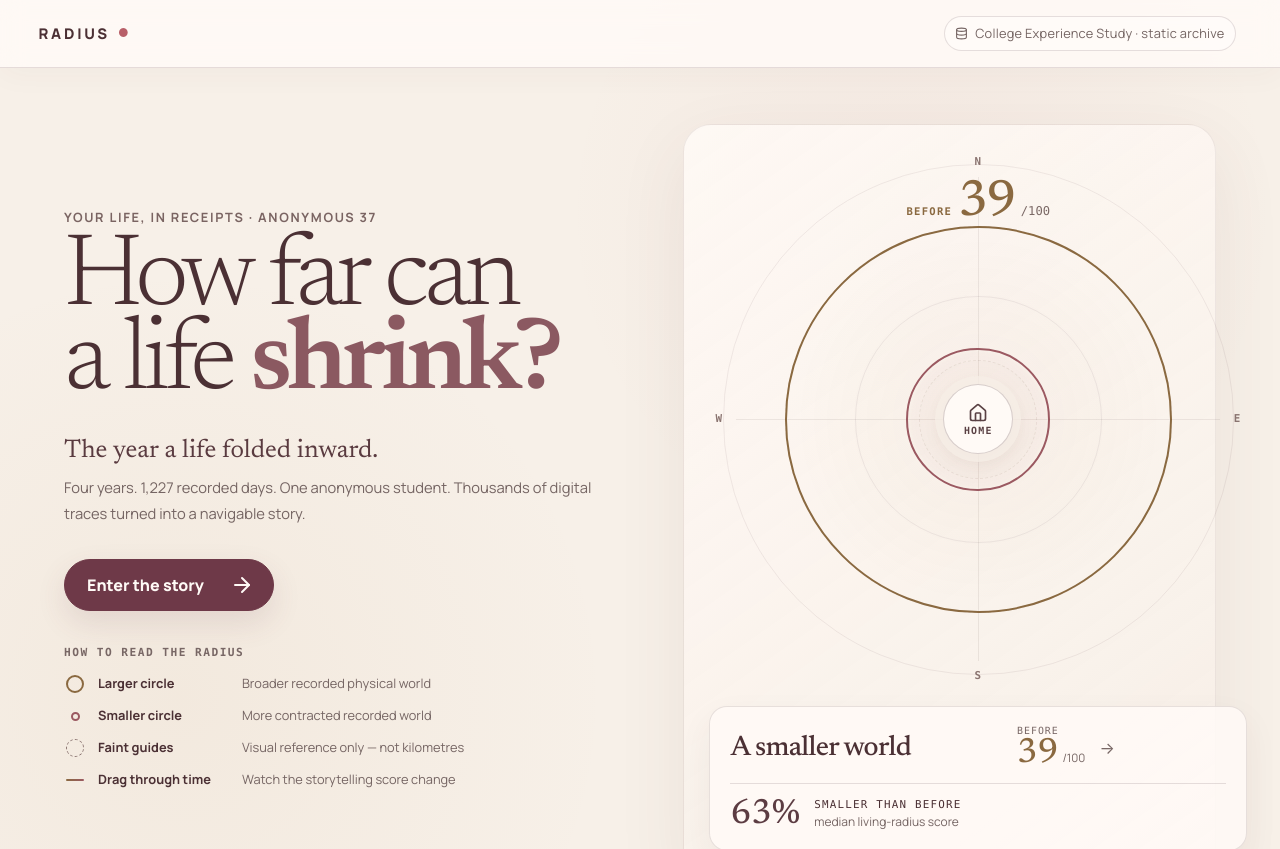
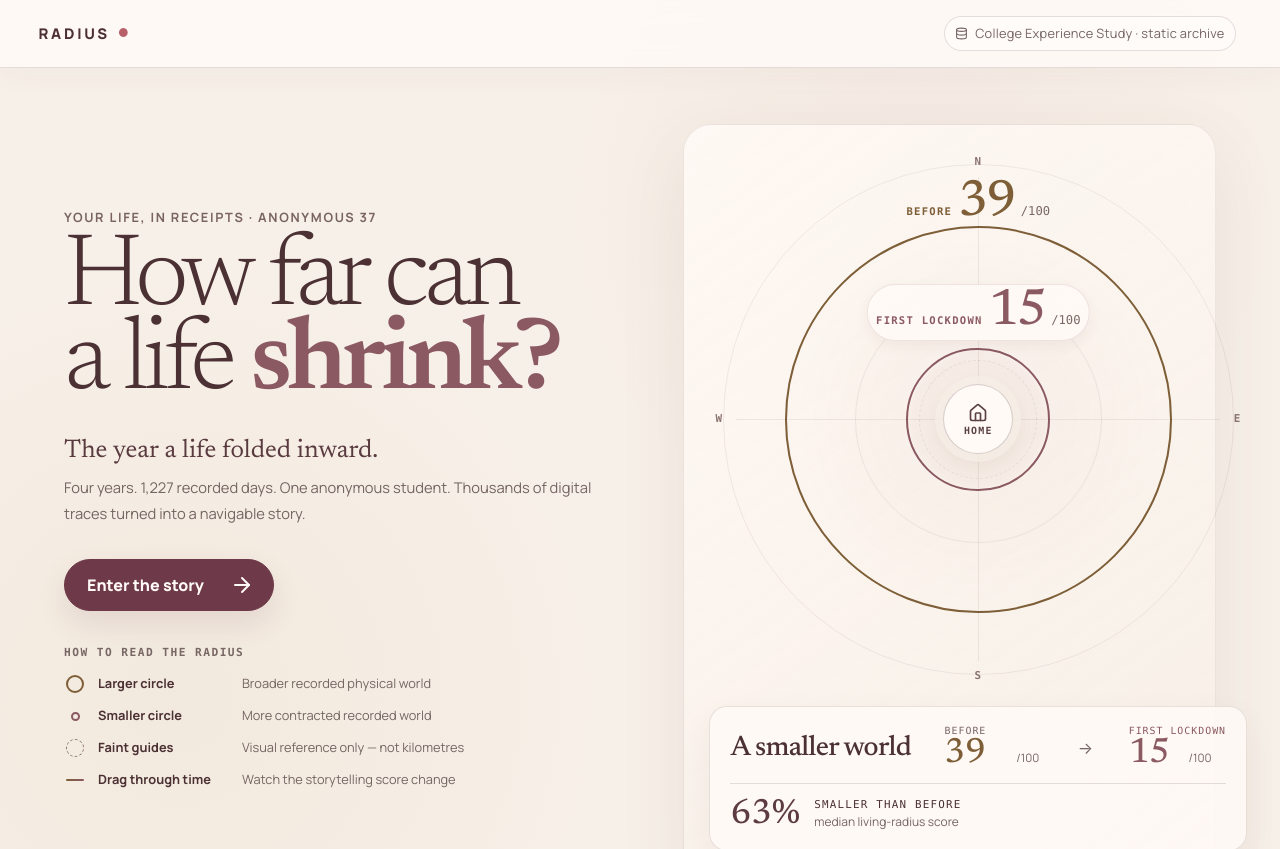
Before and after one commit to Kush110807/RADIUS-WebRush, a React (Vite) app: page / in a window 1280 px wide. Shown: the top 849 px of the page. Built offline with nearby package versions, Linux system fonts and the light colour scheme.

Commit message:
Finalize RADIUS production visual system

```diff
--- a/src/components/LivingRadius.tsx
+++ b/src/components/LivingRadius.tsx
@@ -55,9 +55,11 @@ function LivingRadius({
   const baselineRadius = 174
   const currentRadius = currentScore == null || baselineScore <= 0
     ? 72
-    : clamp(60, 192, baselineRadius * (currentScore / baselineScore))
+    : clamp(60, 200, baselineRadius * (currentScore / baselineScore))
   const isReference = receipt.chapter === 'before'
-  const currentColor = chapterColors[receipt.chapter]
+  const chapterColor = chapterColors[receipt.chapter]
+  const currentColor = isReference ? '#6E3948' : chapterColor
+  const currentLabel = isReference ? 'Selected day' : receipt.chapter === 'collapse' ? 'First lockdown' : receipt.chapter
   const threadMeta = threads.find((item) => item.id === thread)!
 
   const deltaVsBaseline = currentScore == null || baselineScore === 0
@@ -77,13 +79,13 @@ function LivingRadius({
     ? 'No comparable radius score'
     : Math.abs(deltaVsBaseline) < 2
       ? 'Near the Before reference'
-      : `${Math.abs(Math.round(deltaVsBaseline))}% ${deltaVsBaseline < 0 ? 'smaller' : 'larger'} than Before`
+      : `${Math.abs(Math.round(deltaVsBaseline))}% ${deltaVsBaseline < 0 ? 'smaller' : 'larger'} than ${isReference ? 'Before median' : 'Before'}`
 
   return (
     <motion.figure layoutId="living-radius" className="radius-v2" aria-labelledby="radius-v2-title radius-v2-caption">
       <div className="radius-statebar-v2" aria-hidden="true">
-        <span className="reference"><i /> <b>Before</b><strong>{Math.round(baselineScore)}<small>/100</small></strong></span>
-        {!isReference && <span className="current" style={{ '--current': currentColor } as CSSProperties}><i /> <b>{receipt.chapter === 'collapse' ? 'First lockdown' : receipt.chapter}</b><strong>{currentScore == null ? '—' : Math.round(currentScore)}<small>/100</small></strong></span>}
+        <span className="reference"><i /> <b>{isReference ? 'Before median' : 'Before'}</b><strong>{Math.round(baselineScore)}<small>/100</small></strong></span>
+        <span className="current" style={{ '--current': currentColor } as CSSProperties}><i /> <b>{currentLabel}</b><strong>{currentScore == null ? '—' : Math.round(currentScore)}<small>/100</small></strong></span>
       </div>
 
       <div className="radius-canvas-v2">
@@ -92,7 +94,7 @@ function LivingRadius({
           <desc id="radius-v2-desc">
             The Before reference score is {Math.round(baselineScore)} out of 100.
             {isReference
-              ? ' This selected day is in the Before reference chapter, so only the reference ring is shown.'
+              ? ` The selected Before-day score is ${currentScore ?? 'unavailable'} out of 100 and is compared with the Before chapter median.`
               : ` The selected day score is ${currentScore ?? 'unavailable'} out of 100. The current ring is scaled relative to the Before reference.`}
             This is a visual storytelling score, not physical distance.
           </desc>
@@ -107,28 +109,7 @@ function LivingRadius({
           <text x="250" y="482" textAnchor="middle" className="radius-v2-compass">S</text>
           <text x="30" y="255" textAnchor="middle" className="radius-v2-compass">W</text>
 
-          <circle
-            cx="250"
-            cy="250"
-            r={baselineRadius}
-            className={`radius-v2-baseline ${isReference ? 'is-reference' : ''}`}
-          />
-
-          {!isReference && (
-            <motion.circle
-              cx="250"
-              cy="250"
-              fill="transparent"
-              stroke={currentColor}
-              strokeWidth="3"
-              initial={quiet ? false : { r: baselineRadius, opacity: 0.25 }}
-              animate={{ r: currentRadius, opacity: currentScore == null ? 0.35 : 1 }}
-              transition={quiet ? { duration: 0 } : { type: 'spring', stiffness: 90, damping: 20 }}
-              className="radius-v2-current"
-            />
-          )}
-
-          {!isReference && currentScore != null && (
+          {currentScore != null && (
             <motion.circle
               cx="250"
               cy="250"
@@ -138,6 +119,27 @@ function LivingRadius({
               transition={quiet ? { duration: 0 } : { type: 'spring', stiffness: 90, damping: 20 }}
             />
           )}
+
+          {currentScore != null && (
+            <motion.circle
+              cx="250"
+              cy="250"
+              fill="transparent"
+              stroke={currentColor}
+              strokeWidth="4"
+              initial={quiet ? false : { r: baselineRadius, opacity: 0.25 }}
+              animate={{ r: currentRadius, opacity: currentScore == null ? 0.35 : 1 }}
+              transition={quiet ? { duration: 0 } : { type: 'spring', stiffness: 90, damping: 20 }}
+              className="radius-v2-current"
+            />
+          )}
+
+          <circle
+            cx="250"
+            cy="250"
+            r={baselineRadius}
+            className="radius-v2-baseline"
+          />
 
           <circle cx="250" cy="250" r="42" className="radius-v2-home" />
           <foreignObject x="218" y="214" width="64" height="74" className="radius-v2-home-object">
@@ -150,25 +152,15 @@ function LivingRadius({
       </div>
 
       <figcaption id="radius-v2-caption" className="radius-summary-v2">
-        {isReference ? (
-          <div className="radius-reference-summary-v2">
-            <p>Reference chapter</p>
-            <strong>{Math.round(baselineScore)}<small>/100</small></strong>
-            <span>This ring is the Before benchmark used throughout the story.</span>
-          </div>
-        ) : (
-          <>
         <div className="radius-score-compare-v2">
-              <span><small>Before</small><b>{Math.round(baselineScore)}</b><em>/100</em></span>
+          <span><small>{isReference ? 'Before median' : 'Before'}</small><b>{Math.round(baselineScore)}</b><em>/100</em></span>
           <i aria-hidden="true">→</i>
-              <span className="current" style={{ '--current': currentColor } as CSSProperties}><small>{receipt.chapter === 'collapse' ? 'First lockdown' : receipt.chapter}</small><b>{currentScore == null ? '—' : Math.round(currentScore)}</b><em>/100</em></span>
+          <span className="current" style={{ '--current': currentColor } as CSSProperties}><small>{currentLabel}</small><b>{currentScore == null ? '—' : Math.round(currentScore)}</b><em>/100</em></span>
         </div>
         <div className="radius-takeaway-v2">
           <strong>{deltaCopy}</strong>
-              <span>Living-radius score · visual storytelling measure, not physical distance.</span>
+          <span>{isReference ? 'Selected Before-day vs the chapter median.' : 'Living-radius score · visual storytelling measure, not physical distance.'}</span>
         </div>
-          </>
-        )}
       </figcaption>
 
       <section className="fingerprint-v2" aria-label={`${threadMeta.label} evidence differences`}>
--- a/src/data/chapters.ts
+++ b/src/data/chapters.ts
@@ -34,5 +34,5 @@ export const chapters: Chapter[] = [
 ]
 
 export const chapterColors: Record<ChapterId, string> = {
-  before: '#8A6940', collapse: '#9B5961', adaptation: '#745D76', reopening: '#66765F'
+  before: '#7D5E37', collapse: '#8B5961', adaptation: '#6B5470', reopening: '#5A6C54'
 }
--- a/src/features/landing/LandingView.tsx
+++ b/src/features/landing/LandingView.tsx
@@ -62,7 +62,7 @@ export default function LandingView({
             animate={{ scale: 1, opacity: 1 }}
             transition={reduceMotion ? { duration: 0 } : { duration: 1, delay: 0.16, ease: [0.22, 1, 0.36, 1] }}
           />
-          <span className="landing-ring-label-v2 collapse"><small>First lockdown</small><b>{Math.round(collapseRadius)}</b><em>/100</em></span>
+          <span className="landing-ring-label-v2 first-lockdown" style={{ top: `${50 - collapseRatio * 36}%` }}><small>First lockdown</small><b>{Math.round(collapseRadius)}</b><em>/100</em></span>
           <div className="landing-home-v2"><Home size={20} /><span>HOME</span></div>
         </div>
 
@@ -71,7 +71,7 @@ export default function LandingView({
           <div className="landing-compare-v2">
             <span><small>Before</small><b>{Math.round(beforeRadius)}</b><em>/100</em></span>
             <i aria-hidden="true">→</i>
-            <span className="collapse"><small>First lockdown</small><b>{Math.round(collapseRadius)}</b><em>/100</em></span>
+            <span className="first-lockdown"><small>First lockdown</small><b>{Math.round(collapseRadius)}</b><em>/100</em></span>
           </div>
           <div className="landing-reduction-v2"><strong>{reduction}%</strong><span><b>smaller than Before</b><small>median living-radius score</small></span></div>
         </div>
--- a/src/features/methodology/Methodology.tsx
+++ b/src/features/methodology/Methodology.tsx
@@ -22,9 +22,9 @@ export default function Methodology({ data, onBack }: { data: DataPayload; onBac
           </section>
 
           <section>
-            <h2>The thread fingerprint</h2>
+            <h2>The evidence-difference panel</h2>
             <p>
-              The thin spokes inside the radius are a comparison aid, not another score. For the selected evidence thread, each available daily metric is compared with its median in the Before chapter. The small crossbar marks that Before reference; the current dot moves inward or outward relative to it. Missing values are omitted rather than drawn at zero.
+              The expandable comparison panel beneath the radius is a reading aid, not another score. For the selected evidence lens, each available daily metric is compared with its median in the Before chapter and shown with a labelled percentage difference. Direction is explicit — above, below, or near the Before median — and missing values are omitted rather than treated as zero.
             </p>
           </section>
 
--- a/src/styles.css
+++ b/src/styles.css
@@ -2,28 +2,28 @@
 
 :root {
   font-family: "Manrope Variable", Manrope, system-ui, -apple-system, BlinkMacSystemFont, "Segoe UI", sans-serif;
-  color: #f1ede4;
-  background: #0b0d10;
+  color: #4b3034;
+  background: #f7f0e8;
   font-synthesis: none;
   text-rendering: optimizeLegibility;
-  --archive: #0b0d10;
-  --surface: #13161b;
-  --surface-2: #181c22;
-  --bone: #f1ede4;
-  --muted: #969a9f;
-  --subtle: #7f858c;
-  --line: rgba(75,48,52,.12);
-  --line-strong: rgba(75,48,52,.22);
-  --cyan: #72e6d1;
-  --coral: #ff705d;
-  --violet: #a58bff;
-  --blue: #79a7ff;
-  --amber: #f4bc63;
+  --archive: #f7f0e8;
+  --surface: #fffaf6;
+  --surface-2: #f1e2d9;
+  --bone: #4b3034;
+  --muted: #756563;
+  --subtle: #786765;
+  --line: rgba(75,48,52,.14);
+  --line-strong: rgba(75,48,52,.25);
+  --cyan: #7d5e37;
+  --coral: #8b5961;
+  --violet: #6b5470;
+  --blue: #556b7b;
+  --amber: #7d5e37;
   --serif: "Newsreader Variable", Newsreader, Georgia, serif;
 }
 
 * { box-sizing: border-box; }
-html { color-scheme: dark; background: var(--archive); scroll-behavior: smooth; }
+html { color-scheme: light; background: var(--archive); scroll-behavior: smooth; }
 body { margin: 0; min-width: 320px; min-height: 100vh; background: var(--archive); color: var(--bone); overflow-x: hidden; }
 button, input, select { font: inherit; }
 button { color: inherit; }
@@ -90,7 +90,7 @@ button:focus-visible, a:focus-visible, input:focus-visible, select:focus-visible
 .chapters ol:before { content:""; position:absolute; left:24px; top:27px; bottom:27px; width:1px; background:linear-gradient(var(--line),rgba(75,48,52,.04)); }
 .chapter-button { width:100%; min-height:76px; text-align:left; display:grid; grid-template-columns:34px 1fr 5px; align-items:center; gap:10px; border:1px solid transparent; background:transparent; border-radius:12px; padding:8px 10px 8px 7px; cursor:pointer; color:var(--muted); transition:background .18s ease,border-color .18s ease,color .18s ease, transform .18s ease; }
 .chapter-button:hover { color:var(--bone); background:rgba(75,48,52,.035); }
-.chapter-button.active { color:var(--bone); border-color:color-mix(in srgb,var(--chapter) 28%,var(--line)); background:linear-gradient(90deg,color-mix(in srgb,var(--chapter) 7%,transparent),rgba(75,48,52,.025)); transform:translateX(3px); }
+.chapter-button.active { color:var(--bone); border-color:color-mix(in srgb,var(--chapter) 28%,var(--line)); background:linear-gradient(90deg,color-mix(in srgb,var(--chapter) 7%,transparent),rgba(75,48,52,.025)); transform:none; }
 .chapter-index { font-family:ui-monospace,SFMono-Regular,Menlo,monospace; display:grid; place-items:center; width:34px; height:34px; border-radius:50%; background:var(--archive); border:1px solid var(--line-strong); position:relative; z-index:1; font-size:.8rem; }
 .chapter-copy { display:grid; min-width:0; }
 .chapter-copy strong { font-size:.92rem; text-transform:uppercase; letter-spacing:.08em; }
@@ -121,8 +121,8 @@ button:focus-visible, a:focus-visible, input:focus-visible, select:focus-visible
 .signal-signature { mix-blend-mode:screen; }
 .signature-reference { stroke:rgba(75,48,52,.42); stroke-width:1.2; vector-effect:non-scaling-stroke; }
 .radius-delta { min-height:22px; padding:3px 8px; border-radius:999px; border:1px solid var(--line); }
-.radius-delta.contracted { color:#ff9a8d; border-color:rgba(184,95,104,.25); background:rgba(184,95,104,.055); }
-.radius-delta.expanded { color:#9cf1e2; border-color:rgba(180,136,80,.25); background:rgba(180,136,80,.055); }
+.radius-delta.contracted { color:#8b5961; border-color:rgba(184,95,104,.25); background:rgba(184,95,104,.055); }
+.radius-delta.expanded { color:#5a6c54; border-color:rgba(180,136,80,.25); background:rgba(180,136,80,.055); }
 .signature-legend { width:min(100%,560px); margin:11px auto 0; display:flex; justify-content:center; flex-wrap:wrap; gap:5px; }
 .signature-legend span { min-width:88px; display:grid; gap:2px; padding:6px 8px; border-top:1px solid var(--line); }
 .signature-legend b { color:#c9c7c0; font-size:.715rem; font-weight:650; letter-spacing:.035em; white-space:nowrap; overflow:hidden; text-overflow:ellipsis; }
@@ -145,7 +145,7 @@ button:focus-visible, a:focus-visible, input:focus-visible, select:focus-visible
 .pattern-link p { margin:0; color:#5e494b; font-size:.8rem; line-height:1.52; }
 .qualification { color:var(--subtle); font-size:.79rem; line-height:1.6; margin:0; max-width:44ch; }
 .receipt-stack { display:grid; gap:7px; position:relative; margin-top:12px; }
-.receipt { --receipt-accent:#72e6d1; border:1px solid var(--line); border-radius:10px; padding:12px 13px; background:linear-gradient(145deg,rgba(75,48,52,.035),rgba(75,48,52,.012)); box-shadow:0 12px 30px rgba(0,0,0,.13); position:relative; overflow:hidden; }
+.receipt { --receipt-accent:#5a6c54; border:1px solid var(--line); border-radius:10px; padding:12px 13px; background:linear-gradient(145deg,rgba(75,48,52,.035),rgba(75,48,52,.012)); box-shadow:0 12px 30px rgba(0,0,0,.13); position:relative; overflow:hidden; }
 .receipt:before { content:""; position:absolute; left:0; top:0; bottom:0; width:2px; background:var(--receipt-accent); opacity:.8; }
 .receipt.compact { padding:10px 13px; margin-left:0; opacity:.92; }
 .receipt-head { display:flex; align-items:center; justify-content:space-between; gap:10px; color:var(--subtle); font-family:ui-monospace,SFMono-Regular,Menlo,monospace; font-size:.715rem; letter-spacing:.06em; }
@@ -308,7 +308,7 @@ button:focus-visible, a:focus-visible, input:focus-visible, select:focus-visible
 .signature-reference { stroke:rgba(75,48,52,.48); stroke-width:1.1; }
 .radius-figure figcaption { margin-top:-7px; }
 .radius-delta { padding-left:9px; border-left:1px solid var(--line-strong); }
-.radius-delta.contracted { color:#ff9a8d; }
+.radius-delta.contracted { color:#8b5961; }
 .radius-delta.expanded { color:#9cf0df; }
 .signature-legend { width:min(100%,620px); margin:11px auto 0; display:flex; justify-content:center; flex-wrap:wrap; gap:5px 14px; padding:0 8px; }
 .signature-legend span { display:inline-flex; align-items:baseline; gap:6px; border-top:1px solid var(--line); padding-top:6px; min-width:84px; }
@@ -545,8 +545,8 @@ button:focus-visible, a:focus-visible, input:focus-visible, select:focus-visible
 .thread-strip-wrap { width:min(100%,610px); margin-left:auto; margin-right:auto; }
 
 .scrubber-top span:last-child { text-align:right; }
-.story-footer button:first-child { margin-left:-8px; }
-.story-footer button:last-child { margin-right:-8px; }
+.story-footer button:first-child { margin-left:0; }
+.story-footer button:last-child { margin-right:0; }
 
 .archive-header p,
 .methodology-wrap p,
@@ -588,7 +588,7 @@ button:focus-visible, a:focus-visible, input:focus-visible, select:focus-visible
 .landing-ring-label-v2 b { font:450 clamp(2.2rem,4vw,4rem)/.9 var(--serif); letter-spacing:-.035em; }
 .landing-ring-label-v2 em { font:500 .76rem/1 ui-monospace,SFMono-Regular,Menlo,monospace; color:var(--subtle); font-style:normal; }
 .landing-ring-label-v2.before { top:-12%; color:var(--cyan); }
-.landing-ring-label-v2.collapse { top:-31%; color:var(--coral); }
+.landing-ring-label-v2.first-lockdown { top:-31%; color:var(--coral); }
 .landing-home-v2 { position:absolute; z-index:6; width:70px; aspect-ratio:1; border-radius:50%; border:1px solid rgba(75,48,52,.28); background:#fffaf6; display:grid; place-content:center; justify-items:center; gap:3px; box-shadow:0 0 0 8px rgba(247,240,232,.65); color:#4b3034; }
 .landing-home-v2 span { font:700 .62rem/1 ui-monospace,SFMono-Regular,Menlo,monospace; letter-spacing:.12em; }
 .landing-insight-v2 { width:min(100%,560px); border:1px solid rgba(180,136,80,.18); border-radius:18px; background:linear-gradient(180deg,rgba(255,250,246,.82),rgba(247,240,232,.9)); padding:18px 20px; display:grid; grid-template-columns:minmax(120px,1fr) minmax(220px,1.45fr); gap:12px 20px; align-items:center; }
@@ -597,7 +597,7 @@ button:focus-visible, a:focus-visible, input:focus-visible, select:focus-visible
 .landing-compare-v2 > span { display:grid; grid-template-columns:auto auto; align-items:end; column-gap:4px; }
 .landing-compare-v2 small { grid-column:1/-1; color:var(--subtle); font:.62rem/1.2 ui-monospace,SFMono-Regular,Menlo,monospace; letter-spacing:.1em; text-transform:uppercase; }
 .landing-compare-v2 b { color:var(--cyan); font:450 2.2rem/.95 var(--serif); }
-.landing-compare-v2 .collapse b { color:var(--coral); }
+.landing-compare-v2 .first-lockdown b { color:var(--coral); }
 .landing-compare-v2 em { color:var(--muted); font-style:normal; font-size:.72rem; padding-bottom:4px; }
 .landing-compare-v2 > i { color:var(--subtle); font-style:normal; }
 .landing-reduction-v2 { grid-column:1/-1; border-top:1px solid var(--line); padding-top:13px; display:flex; align-items:center; gap:14px; }
@@ -746,11 +746,11 @@ button:focus-visible, a:focus-visible, input:focus-visible, select:focus-visible
   --subtle: #786765;
   --line: rgba(75,48,52,.14);
   --line-strong: rgba(75,48,52,.25);
-  --cyan: #8a6940;
-  --coral: #9b5961;
-  --violet: #745d76;
-  --blue: #5f7384;
-  --amber: #8a6940;
+  --cyan: #7d5e37;
+  --coral: #8b5961;
+  --violet: #6b5470;
+  --blue: #556b7b;
+  --amber: #7d5e37;
 }
 
 html { color-scheme: light; background:var(--archive); }
@@ -813,8 +813,8 @@ button:focus-visible, a:focus-visible, input:focus-visible, select:focus-visible
   box-shadow:none;
 }
 /* Labels are canvas-anchored, so the small-ring label can never disappear. */
-.landing-ring-label-v2.before { top:5.5%; color:#8a6940; }
-.landing-ring-label-v2.collapse { top:29%; color:#8b5961; }
+.landing-ring-label-v2.before { top:5.5%; color:#7d5e37; }
+.landing-ring-label-v2.first-lockdown { top:29%; color:#8b5961; }
 .landing-ring-label-v2 b { text-shadow:none; }
 .landing-ring-label-v2 em { color:#7a6865; }
 .landing-home-v2 {
@@ -828,15 +828,15 @@ button:focus-visible, a:focus-visible, input:focus-visible, select:focus-visible
   background:rgba(255,250,246,.88);
   box-shadow:0 14px 35px rgba(89,54,55,.06);
 }
-.landing-compare-v2 b { color:#8a6940; }
-.landing-compare-v2 .collapse b { color:#8b5961; }
+.landing-compare-v2 b { color:#7d5e37; }
+.landing-compare-v2 .first-lockdown b { color:#8b5961; }
 .landing-reduction-v2 > strong { color:#5c3c42; }
 .radius-key-v2-wrap { color:#4b3034; }
 .radius-key li > span { color:#756563; }
-.key-large { border-color:#8a6940!important; }
-.key-small { border-color:#9b5961!important; }
+.key-large { border-color:#7d5e37!important; }
+.key-small { border-color:#8b5961!important; }
 .key-dotted { border-color:#8a7470!important; }
-.key-drag { background:linear-gradient(90deg,#8a6940,#9b5961)!important; }
+.key-drag { background:linear-gradient(90deg,#7d5e37,#8b5961)!important; }
 .landing-footer { color:#786765; }
 
 /* Story frame — editorial card surfaces instead of dashboard glass. */
@@ -871,11 +871,11 @@ button:focus-visible, a:focus-visible, input:focus-visible, select:focus-visible
   background:rgba(255,250,246,.78);
   box-shadow:0 8px 24px rgba(89,54,55,.04);
 }
-.radius-score-compare-v2 b { color:#8a6940; }
+.radius-score-compare-v2 b { color:#7d5e37; }
 .radius-takeaway-v2 strong { color:#4b3034; }
 .radius-takeaway-v2 span,
 .radius-reference-summary-v2 span { color:#756563; }
-.radius-reference-summary-v2 strong { color:#8a6940; }
+.radius-reference-summary-v2 strong { color:#7d5e37; }
 
 /* Fingerprint panel becomes a quiet explanatory drawer. */
 .fingerprint-v2 {
@@ -967,3 +967,115 @@ button:focus-visible, a:focus-visible, input:focus-visible, select:focus-visible
 .archive-more button:hover { border-color:#8b5961; color:#8b5961; }
 
 .system-state button { background:#6e3948; color:#fffaf6; }
+
+/* =========================================================
+   FINAL CLARITY REPAIR — comparison visibility, richer story
+   observation, and desktop alignment
+   ========================================================= */
+
+/* Landing: keep both states explicit and immune to generic `.collapse` CSS. */
+.landing-ring-label-v2.first-lockdown {
+  z-index:10;
+  transform:translate(-50%,-112%);
+  padding:4px 8px 5px;
+  border-radius:999px;
+  background:rgba(255,250,246,.92);
+  border:1px solid rgba(139,89,97,.14);
+  box-shadow:0 5px 14px rgba(89,54,55,.055);
+  color:#8b5961;
+}
+.landing-ring-label-v2.first-lockdown small { color:#8b5961; }
+.landing-compare-v2 {
+  width:100%;
+  display:grid;
+  grid-template-columns:minmax(94px,1fr) auto minmax(112px,1fr);
+  align-items:end;
+  justify-content:stretch;
+  gap:12px;
+}
+.landing-compare-v2 > span { min-width:0; }
+.landing-compare-v2 > span:last-child { justify-self:end; }
+.landing-compare-v2 > i { align-self:center; }
+.landing-compare-v2 .first-lockdown small,
+.landing-compare-v2 .first-lockdown b { color:#8b5961; }
+
+/* Story comparison: the Before chapter now shows the selected day too. */
+.radius-v2-baseline {
+  stroke:#7d5e37;
+  stroke-width:2;
+  stroke-dasharray:5 6;
+  opacity:.88;
+}
+.radius-v2-current { filter:drop-shadow(0 0 4px rgba(110,57,72,.08)); }
+.radius-statebar-v2 .reference strong,
+.radius-score-compare-v2 > span:first-child b { color:#7d5e37; }
+
+/* Chapter rail: allow the narrative labels to read instead of truncating. */
+.chapter-button { min-height:86px; align-items:start; padding-top:10px; padding-bottom:10px; }
+.chapter-index { margin-top:1px; }
+.chapter-button > i { align-self:center; }
+.chapter-copy > span {
+  white-space:normal;
+  overflow:visible;
+  text-overflow:clip;
+  line-height:1.34;
+  max-width:20ch;
+}
+
+/* Header alignment: title, explainer and score definition share a clean top edge. */
+.visual-heading-v2 { align-items:flex-start; }
+.score-definition-v2 { margin-top:4px; }
+
+/* Observation: turn the shallow summary into a useful at-a-glance read. */
+.observation-v2 { max-width:410px; }
+.observation-tabs-v2 button { box-shadow:none; outline:none; }
+.observation-tabs-v2 button:focus-visible {
+  outline:2px solid color-mix(in srgb,var(--thread) 58%,#fffaf6);
+  outline-offset:-3px;
+}
+.observation-snapshot-head-v3 {
+  display:flex;
+  align-items:flex-end;
+  justify-content:space-between;
+  gap:12px;
+  margin-bottom:11px;
+}
+.observation-snapshot-head-v3 .section-kicker-v2 { margin:0; }
+.observation-snapshot-head-v3 > small {
+  color:#8a7773;
+  font-size:.65rem;
+  line-height:1.3;
+  text-align:right;
+  max-width:17ch;
+}
+.observation-stat-grid-v3 {
+  display:grid;
+  grid-template-columns:repeat(2,minmax(0,1fr));
+  gap:8px;
+}
+.observation-stat-v3 {
+  min-width:0;
+  border:1px solid rgba(75,48,52,.10);
+  border-radius:10px;
+  background:rgba(255,250,246,.58);
+  padding:10px 11px;
+  display:grid;
+  gap:4px;
+}
+.observation-stat-v3 > span {
+  color:#806e6b;
+  font:.61rem/1.25 ui-monospace,SFMono-Regular,Menlo,monospace;
+  letter-spacing:.075em;
+  text-transform:uppercase;
+}
+.observation-stat-v3 > strong {
+  color:#4b3034;
+  font:500 1.18rem/1.05 var(--serif);
+  white-space:nowrap;
+}
+.observation-stat-v3 > small {
+  color:#756563;
+  font-size:.64rem;
+  line-height:1.32;
+}
+.observation-story-v3 > p:last-child { color:#5e494b; }
```
Also changed, not shown: src/components/CurrentObservation.tsx (+64 -4 lines), src/lib/metrics.ts (+4 -4 lines), src/styles/responsive.css (+67 -14 lines), 1 other file (tests, documents, lock files or other folders). Lines whose indentation alone changed are shown as unchanged.
